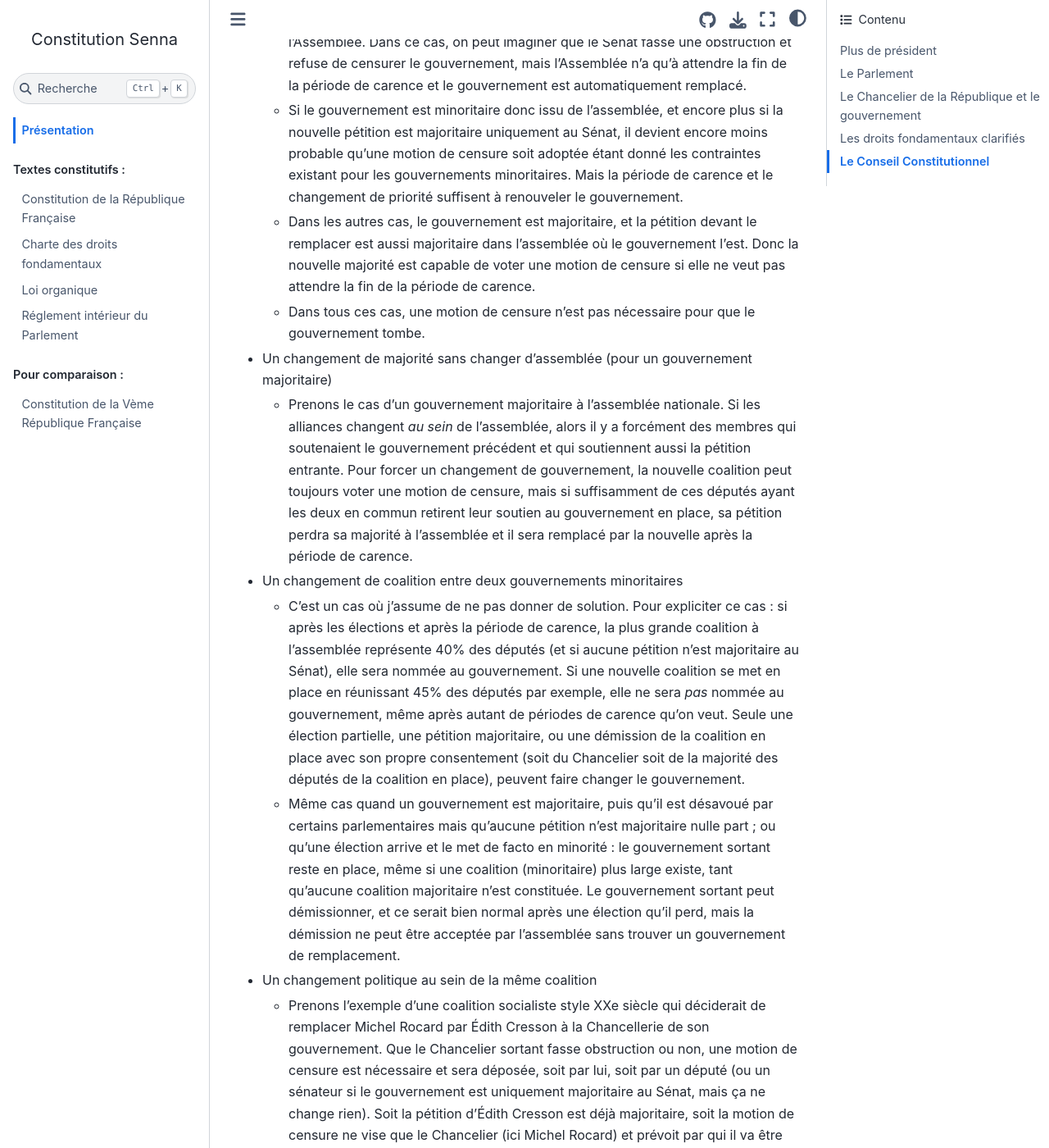
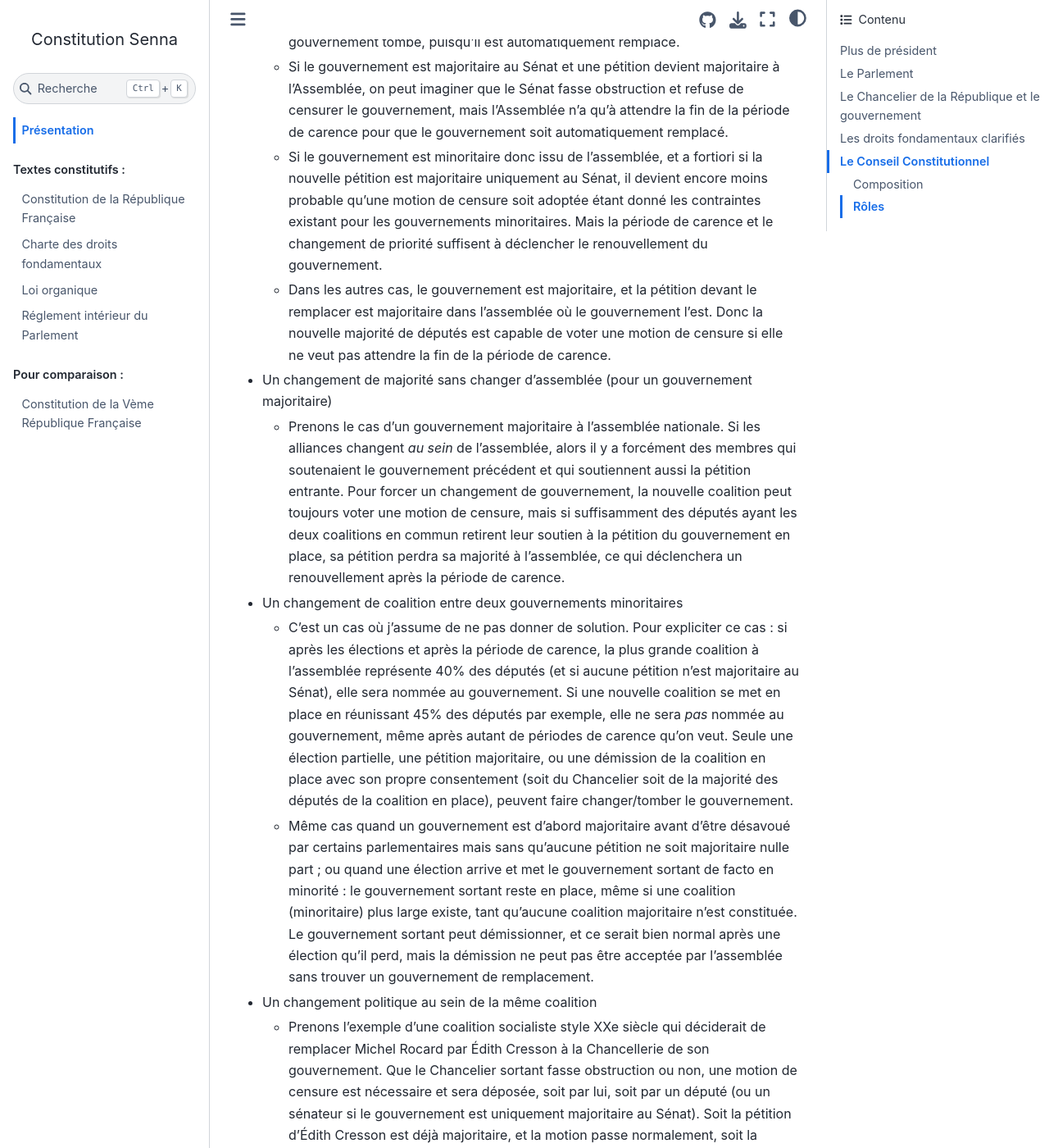
Before and after one commit to Gouvernathor/senna, a Sphinx documentation site: the page built from source/presentation.rst, in a window 1280 px wide and 1400 px high, scrolled down 7780 px. Shown: the whole window at 82% size. Built offline with Sphinx 7.4.7 and the Sphinx Book theme 1.1.4, drawn with Linux system fonts in a browser that asks for light colours; some of the changed text lies outside the part shown.

Commit message:
Reformulations

```diff
--- a/source/presentation.rst
+++ b/source/presentation.rst
@@ -27,7 +27,7 @@
 - nomination du Conseil Constitutionnel : le Parlement et le Conseil Supérieur de la Magistrature (plus de siège à vie évidemment)
 - nomination aux emplois civils et militaires : Chancellerie
 - chef des armées : le gouvernement
-- promulgation des lois : automatique, reconnue par le Conseil Constitutionnel et les présidents des assemblées
+- promulgation des lois : automatique après un délai pendant lequel le Conseil Constitutionnel peut être saisi
 - ratification des traités : le Parlement seul, ou le gouvernement sur certains sujets
 - "veiller au respect de la constitution" et assurer un arbitrage : le Conseil Constitutionnel
 - garant de l'indépendance de l'autorité judiciaire : le Conseil Supérieur de la Magistrature
@@ -68,6 +68,8 @@
 
 Un nouveau Congrès
 ------------------
+
+.. législation en congrès : conséquences sur la navette parlementaire et adoption par une seule chambre
 
 Le Chancelier de la République et le gouvernement
 =================================================
@@ -142,25 +144,25 @@
 
 Les différents cas de figure autour des motions de censure :
 
-- Il y a une pétition de plus grande priorité que le gouvernement
+- Il y a une pétition de plus grande priorité que le gouvernement en place
 
-  - Si le gouvernement est majoritaire au Sénat et une pétition devient majoritaire à l'Assemblée. Dans ce cas, on peut imaginer que le Sénat fasse une obstruction et refuse de censurer le gouvernement, mais l'Assemblée n'a qu'à attendre la fin de la période de carence et le gouvernement est automatiquement remplacé.
-  - Si le gouvernement est minoritaire donc issu de l'assemblée, et encore plus si la nouvelle pétition est majoritaire uniquement au Sénat, il devient encore moins probable qu'une motion de censure soit adoptée étant donné les contraintes existant pour les gouvernements minoritaires. Mais la période de carence et le changement de priorité suffisent à renouveler le gouvernement.
-  - Dans les autres cas, le gouvernement est majoritaire, et la pétition devant le remplacer est aussi majoritaire dans l'assemblée où le gouvernement l'est. Donc la nouvelle majorité est capable de voter une motion de censure si elle ne veut pas attendre la fin de la période de carence.
-  - Dans tous ces cas, une motion de censure n'est pas nécessaire pour que le gouvernement tombe.
+  - Dans tous les cas, une motion de censure n'est pas nécessaire pour que le gouvernement tombe, puisqu'il est automatiquement remplacé.
+  - Si le gouvernement est majoritaire au Sénat et une pétition devient majoritaire à l'Assemblée, on peut imaginer que le Sénat fasse obstruction et refuse de censurer le gouvernement, mais l'Assemblée n'a qu'à attendre la fin de la période de carence pour que le gouvernement soit automatiquement remplacé.
+  - Si le gouvernement est minoritaire donc issu de l'assemblée, et a fortiori si la nouvelle pétition est majoritaire uniquement au Sénat, il devient encore moins probable qu'une motion de censure soit adoptée étant donné les contraintes existant pour les gouvernements minoritaires. Mais la période de carence et le changement de priorité suffisent à déclencher le renouvellement du gouvernement.
+  - Dans les autres cas, le gouvernement est majoritaire, et la pétition devant le remplacer est majoritaire dans l'assemblée où le gouvernement l'est. Donc la nouvelle majorité de députés est capable de voter une motion de censure si elle ne veut pas attendre la fin de la période de carence.
 
 - Un changement de majorité sans changer d'assemblée (pour un gouvernement majoritaire)
 
-  - Prenons le cas d'un gouvernement majoritaire à l'assemblée nationale. Si les alliances changent *au sein* de l'assemblée, alors il y a forcément des membres qui soutenaient le gouvernement précédent et qui soutiennent aussi la pétition entrante. Pour forcer un changement de gouvernement, la nouvelle coalition peut toujours voter une motion de censure, mais si suffisamment de ces députés ayant les deux en commun retirent leur soutien au gouvernement en place, sa pétition perdra sa majorité à l'assemblée et il sera remplacé par la nouvelle après la période de carence.
+  - Prenons le cas d'un gouvernement majoritaire à l'assemblée nationale. Si les alliances changent *au sein* de l'assemblée, alors il y a forcément des membres qui soutenaient le gouvernement précédent et qui soutiennent aussi la pétition entrante. Pour forcer un changement de gouvernement, la nouvelle coalition peut toujours voter une motion de censure, mais si suffisamment des députés ayant les deux coalitions en commun retirent leur soutien à la pétition du gouvernement en place, sa pétition perdra sa majorité à l'assemblée, ce qui déclenchera un renouvellement après la période de carence.
 
 - Un changement de coalition entre deux gouvernements minoritaires
 
-  - C'est un cas où j'assume de ne pas donner de solution. Pour expliciter ce cas : si après les élections et après la période de carence, la plus grande coalition à l'assemblée représente 40% des députés (et si aucune pétition n'est majoritaire au Sénat), elle sera nommée au gouvernement. Si une nouvelle coalition se met en place en réunissant 45% des députés par exemple, elle ne sera *pas* nommée au gouvernement, même après autant de périodes de carence qu'on veut. Seule une élection partielle, une pétition majoritaire, ou une démission de la coalition en place avec son propre consentement (soit du Chancelier soit de la majorité des députés de la coalition en place), peuvent faire changer le gouvernement.
-  - Même cas quand un gouvernement est majoritaire, puis qu'il est désavoué par certains parlementaires mais qu'aucune pétition n'est majoritaire nulle part ; ou qu'une élection arrive et le met de facto en minorité : le gouvernement sortant reste en place, même si une coalition (minoritaire) plus large existe, tant qu'aucune coalition majoritaire n'est constituée. Le gouvernement sortant peut démissionner, et ce serait bien normal après une élection qu'il perd, mais la démission ne peut être acceptée par l'assemblée sans trouver un gouvernement de remplacement.
+  - C'est un cas où j'assume de ne pas donner de solution. Pour expliciter ce cas : si après les élections et après la période de carence, la plus grande coalition à l'assemblée représente 40% des députés (et si aucune pétition n'est majoritaire au Sénat), elle sera nommée au gouvernement. Si une nouvelle coalition se met en place en réunissant 45% des députés par exemple, elle ne sera *pas* nommée au gouvernement, même après autant de périodes de carence qu'on veut. Seule une élection partielle, une pétition majoritaire, ou une démission de la coalition en place avec son propre consentement (soit du Chancelier soit de la majorité des députés de la coalition en place), peuvent faire changer/tomber le gouvernement.
+  - Même cas quand un gouvernement est d'abord majoritaire avant d'être désavoué par certains parlementaires mais sans qu'aucune pétition ne soit majoritaire nulle part ; ou quand une élection arrive et met le gouvernement sortant de facto en minorité : le gouvernement sortant reste en place, même si une coalition (minoritaire) plus large existe, tant qu'aucune coalition majoritaire n'est constituée. Le gouvernement sortant peut démissionner, et ce serait bien normal après une élection qu'il perd, mais la démission ne peut pas être acceptée par l'assemblée sans trouver un gouvernement de remplacement.
 
 - Un changement politique au sein de la même coalition
 
-  - Prenons l'exemple d'une coalition socialiste style XXe siècle qui déciderait de remplacer Michel Rocard par Édith Cresson à la Chancellerie de son gouvernement. Que le Chancelier sortant fasse obstruction ou non, une motion de censure est nécessaire et sera déposée, soit par lui, soit par un député (ou un sénateur si le gouvernement est uniquement majoritaire au Sénat, mais ça ne change rien). Soit la pétition d'Édith Cresson est déjà majoritaire, soit la motion de censure ne vise que le Chancelier (ici Michel Rocard) et prévoit par qui il va être remplacé (ici Édith Cresson). Dans le premier cas une seule motion de censure peut être déposée et la nouvelle pétition prend la suite, dans le second cas une motion de censure concurrente (qui remplacerait Michel Rocard par quelqu'un d'autre, par exemple Jacques Chirac) recevrait moins de voix et ne passerait donc pas.
+  - Prenons l'exemple d'une coalition socialiste style XXe siècle qui déciderait de remplacer Michel Rocard par Édith Cresson à la Chancellerie de son gouvernement. Que le Chancelier sortant fasse obstruction ou non, une motion de censure est nécessaire et sera déposée, soit par lui, soit par un député (ou un sénateur si le gouvernement est uniquement majoritaire au Sénat). Soit la pétition d'Édith Cresson est déjà majoritaire, et la motion passe normalement, soit la motion de censure ne vise que le Chancelier (ici Michel Rocard) et prévoit par qui il va être remplacé (ici Édith Cresson). Dans le premier cas une seule motion de censure peut être déposée et la nouvelle pétition prend la suite, dans le second cas une motion de censure concurrente (qui remplacerait Michel Rocard par quelqu'un d'autre, par exemple Jacques Chirac) recevrait moins de voix et ne passerait donc pas.
 
 - Un ministre qui démissionne
 
@@ -190,15 +192,33 @@
 
 Certains de ces droits fondamentaux sont très bons, là n'est pas le problème, après tout ils ont bien été adoptés par des parlements français à diverses périodes de l'histoire, le problème vient du fait qu'on donne une valeur légale à des textes qui ont été faits à des époques très différentes et pas du tout faits pour fonctionner ensemble. Toutes ces contradictions créent un flou qui permet au Conseil un arbitraire dans ses décisions, où il peut choisir l'issue qu'il veut et la justifier en choisissant le texte qui lui convient le mieux.
 
-Pour simplifier tout ça, j'ai préféré réunir les droits fondamentaux dans un seul document, qui est de fait (incidemment) plus simple à amender - en effet la question de comment on peut amender la DDHC de 1789 ou le préambule de la constitution de 1958 reste assez ouverte...
+Pour simplifier tout ça, j'ai préféré réunir les droits fondamentaux dans un seul document, qui est de fait (incidemment) plus simple à amender - en effet la question de comment on peut amender la DDHC de 1789 ou le préambule de la constitution de 1946 reste assez ouverte...
 
-Je n'ai pas prévu, par exemple, de "principes" qui ne seraient pas des droits, parce que selon moi tout ce qui est dans une constitution doit avoir pour but de protéger un droit fondamental - même quand c'est très indirect, comme la période de carence avant le remplacement du gouvernement, qui a pour but de garantir la stabilité de l'état et donc de lui permettre de protéger les droits fondamentaux.
+Je n'ai pas prévu, par exemple, de "principes" qui ne seraient pas des droits, parce que selon moi tout ce qui est dans une constitution doit avoir pour but de protéger un droit fondamental - même quand c'est très indirect, comme la période de carence avant le remplacement du gouvernement : elle a pour but de garantir la stabilité de l'état et donc de lui permettre de protéger les droits fondamentaux.
 
 Les droits à y placer sont une grande interrogation pour moi - principalement parce que ce n'est pas une tâche de constitutionnaliste, ça n'a rien à voir avec le reste de l'organisation des pouvoirs publics à part certains cas précis comme le droit de vote - mais j'ai essayé d'y mettre deux éléments qui me semblent importants : d'une part, le droit à la vie dans un environnement sain, d'où découle tout l'impératif constitutionnel de protection de l'environment, et d'autre part le droit fondamental à l'indifférenciation, qui est le contraire de la discrimination.
 
 Le Conseil Constitutionnel
 ==========================
 
-.. nomination
+Composition
+-----------
+
+Pour changer le moins de choses possible, j'ai conservé un Conseil à neuf membres nommés par tiers tous les trois ans.
+
+Avec la disparition du président, la nomination des membres du Conseil change forcément un peu. Les commissions compétentes de l'Assemblée et du Sénat nomment toujours trois membres chacune sur proposition du président de la chambre, mais les trois membres restants (dont le président) sont désignés par une commission spéciale, composée à moitié du Conseil supérieur de la magistrature et à moitié de représentants de l'Assemblée et du Sénat.
+
+La loi organique peut en plus de ça limiter qui peut être nommé au Conseil Constitutionnel (c'est à :artref:`incompatibilité de mandat représentatif`).
+
+L'objectif est - en-dehors de trouver une solution à l'absence de président - de recentrer la composition du conseil sur des juristes, pour au moins un tiers d'entre eux.
+
+Rôles
+-----
+
+Le Conseil conserve son rôle principal de contrôle de la constitutionnalité des lois, soit a priori quand une loi est adoptée, soit a posteriori avec une QPC. Ceci dit, il est précisé en loi organique d'une part que le respect des réglements des assemblées est nécessaire pour l'adoption régulière d'une loi, donc on garantit bien les droits de la minorité parlementaire. D'autre part, une loi considérée comme partiellement inconstitutionnelle doit être entièrement renvoyée au Parlement, sauf si le Parlement a explicitement dit comment la loi pouvait être divisée : quand deux mesures viennent d'un compromis, il est injuste que l'une puisse être censurée et pas l'autre alors qu'aucune n'aurait pu être adoptée seule. Si deux mesures sont indépendantes, le législateur peut soit en faire des lois différentes, soit préciser qu'elles le sont. Ça peut prendre la forme d'une résolution conjointe aux deux chambres votée en même temps que la loi par exemple.
+
+Le rôle de juge électoral des élections parlementaires (et des référendums) lui est pour l'instant toujours réservé, quoique je réfléchis au fait de le confier à un tribunal plus ordinaire.
+
+En plus de ça, il lui est confié le rôle d'arbitre dans la nomination du gouvernement, de vérifier le respect des procédures décrites plus haut, concernant principalement les pétitions de gouvernement et les motions de censure. Si les présidents des assemblées jouent leur rôle sérieusement, ça ne devrait pas être nécessaire très souvent. Si la compétence de juge électoral est transférée, celle-ci le sera probablement aussi.
 
 .. possibles évolutions, cour suprême, cour constitutionnelle, séparation d'un tribunal électoral...
```
